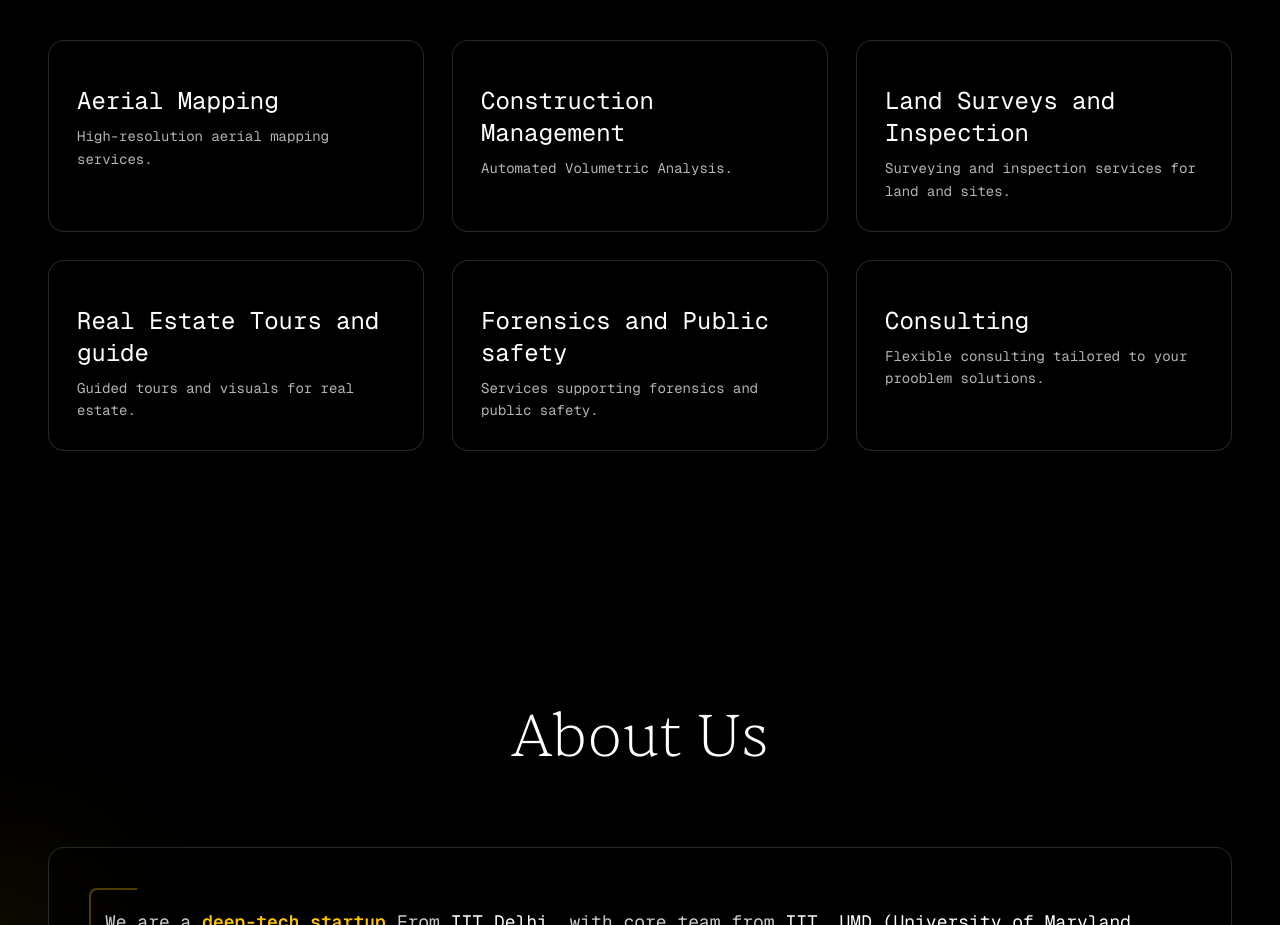
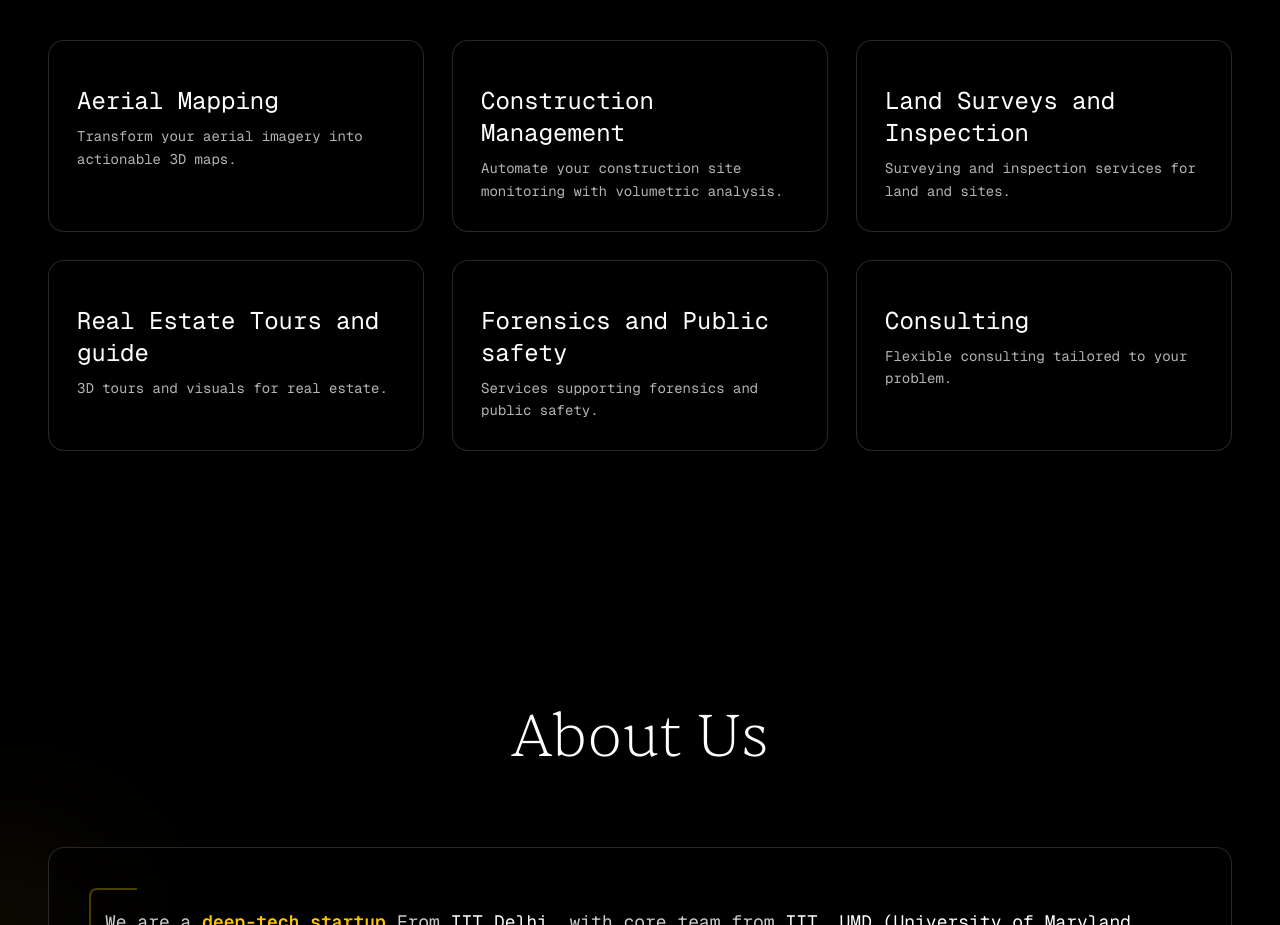
Before and after one commit to KanchanDronesWorkspace/Website, a Next.js app: page / in a window 1280 px wide. Shown: the part 2060-2985 px from the top of the page. Built offline with nearby package versions, Linux system fonts and the light colour scheme; no server answers.

Commit message:
did same formatting of text

```diff
--- a/app/work/page.tsx
+++ b/app/work/page.tsx
@@ -39,7 +39,7 @@ export default function WorkPage() {
             </p>
             <h1 className="text-4xl md:text-5xl lg:text-6xl font-sentient mb-6">
               Explore Our <br />
-              <span className="font-sentient">3D Reconstructions</span>
+              <span className="font-sentient not-italic">3D Reconstructions</span>
             </h1>
             <p className="text-white/50 font-mono text-sm md:text-base max-w-2xl mx-auto leading-relaxed mb-10">
               Select a project below to explore interactive 3D reconstructions
--- a/components/services.tsx
+++ b/components/services.tsx
@@ -15,13 +15,13 @@ export function Services() {
       id: "aerial-mapping",
       icon: "🗺️",
       title: "Aerial Mapping",
-      description: "High-resolution aerial mapping services.",
+      description: "Transform your aerial imagery into actionable 3D maps.",
     },
     {
       id: "construction-management",
       icon: "🏗️",
       title: "Construction Management",
-      description: "Automated Volumetric Analysis.",
+      description: "Automate your construction site monitoring with volumetric analysis.",
     },
     {
       id: "land-surveys-inspection",
@@ -33,7 +33,7 @@ export function Services() {
       id: "real-estate-tours",
       icon: "🏠",
       title: "Real Estate Tours and guide",
-      description: "Guided tours and visuals for real estate.",
+      description: "3D tours and visuals for real estate.",
     },
     {
       id: "forensics-public-safety",
@@ -45,7 +45,7 @@ export function Services() {
       id: "professional-consulting",
       icon: "💼",
       title: "Consulting",
-      description: "Flexible consulting tailored to your prooblem solutions.",
+      description: "Flexible consulting tailored to your problem.",
     },
   ];
 
```
